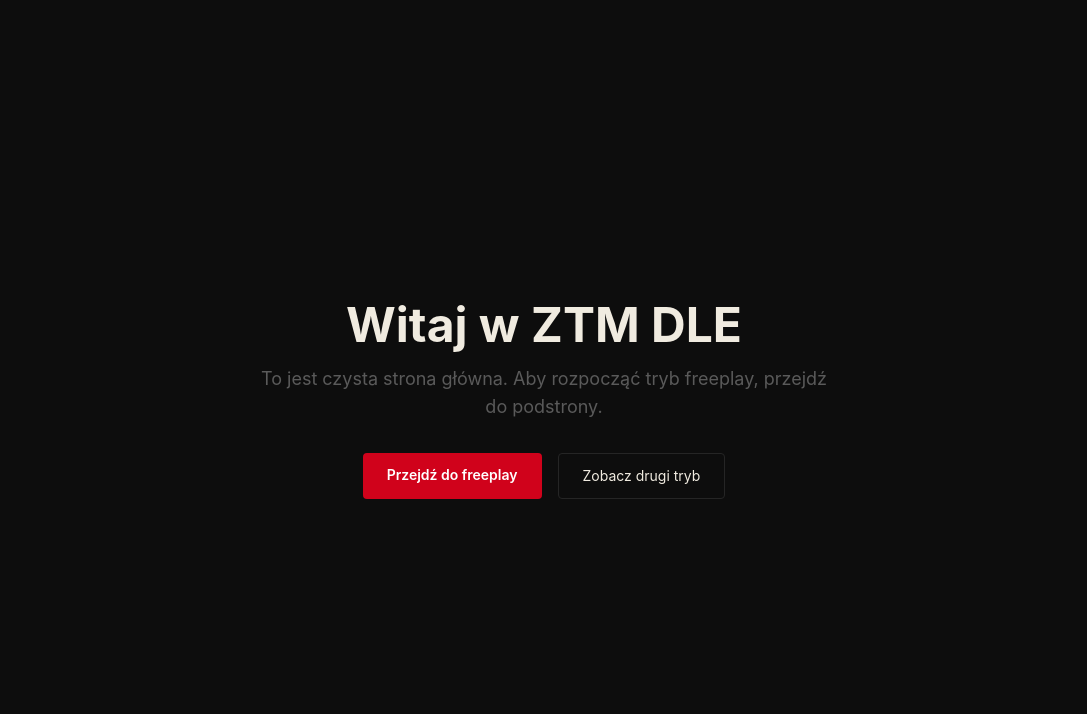
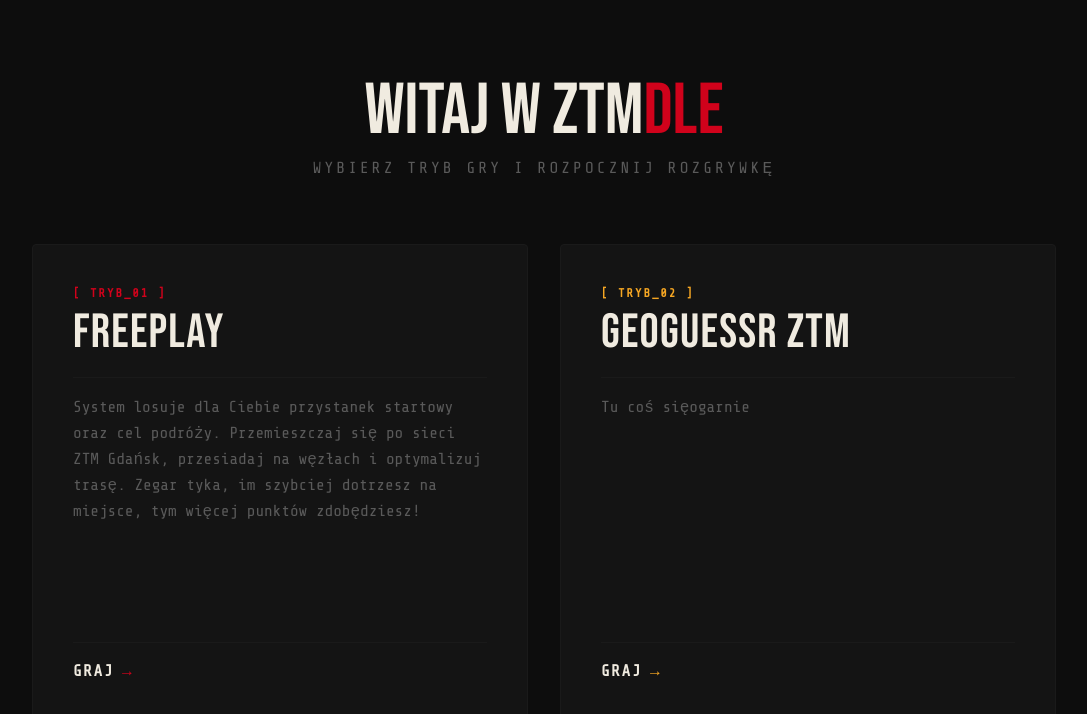
Before and after one commit to MajewskiAdrian/ztmdle, a React (Vite) app in the folder frontend/: page / in a window 1280 px wide. Shown: the top 714 px of the page, without its empty margins (96-1183 px from the left). Built offline with nearby package versions, Linux system fonts and the light colour scheme.

Commit message:
feat: implement new homepage layout and components

```diff
--- a/frontend/src/pages/HomePage.jsx
+++ b/frontend/src/pages/HomePage.jsx
@@ -2,26 +2,67 @@
 
 export default function HomePage() {
   return (
-    <div className="min-h-screen bg-bg text-text flex flex-col items-center justify-center p-8">
-      <div className="max-w-xl text-center">
-        <h1 className="text-5xl font-bold mb-4">Witaj w ZTM DLE</h1>
-        <p className="text-lg text-muted mb-8">
-          To jest czysta strona główna. Aby rozpocząć tryb freeplay, przejdź do podstrony.
+    <div className="min-h-screen bg-bg text-text flex flex-col items-center justify-center p-6 sm:p-12 selection:bg-red selection:text-white">
+
+      <div className="max-w-3xl text-center mb-16">
+        <h1 className="text-6xl sm:text-7xl font-bebas mb-2">
+          WITAJ W ZTM<span className="text-red">DLE</span>
+        </h1>
+        <p className="font-share text-s tracking-[0.2em] text-muted">
+          WYBIERZ TRYB GRY I ROZPOCZNIJ ROZGRYWKĘ
         </p>
-        <div className="flex flex-col sm:flex-row justify-center gap-4">
+      </div>
+
+      <div className="grid grid-cols-1 md:grid-cols-2 gap-8 max-w-5xl w-full">
+
         <Link
           to="/freeplay"
-            className="rounded bg-red px-6 py-3 text-white text-sm font-semibold hover:bg-red/90"
+          className="group relative flex flex-col justify-between border border-panel2 bg-panel p-10 h-[30rem] transition-all duration-200 hover:border-red hover:-translate-y-1.5 rounded-sm overflow-hidden"
         >
-            Przejdź do freeplay
+          <div className="absolute top-3 left-3 w-3 h-3 border-t border-l border-red opacity-0 group-hover:opacity-100 transition-opacity duration-200"></div>
+          <div className="absolute bottom-3 right-3 w-3 h-3 border-b border-r border-red opacity-0 group-hover:opacity-100 transition-opacity duration-200"></div>
+
+          <div>
+            <span className="font-share text-xs tracking-[2px] text-red font-bold block mb-1">
+              [ TRYB_01 ]
+            </span>
+            <h2 className="font-bebas text-5xl tracking-wide mt-2 group-hover:text-red transition-colors duration-200">
+              FREEPLAY
+            </h2>
+            <p className="font-share text-base text-muted leading-relaxed mt-5 pt-4 border-t border-panel2">
+              System losuje dla Ciebie przystanek startowy oraz cel podróży. Przemieszczaj się po sieci ZTM Gdańsk, przesiadaj na węzłach i optymalizuj trasę. Zegar tyka, im szybciej dotrzesz na miejsce, tym więcej punktów zdobędziesz!
+            </p>
+          </div>
+
+          <div className="font-share text-s tracking-widest text-text font-bold flex items-center gap-2 pt-4 mt-auto border-t border-panel2">
+            GRAJ <span className="text-red group-hover:translate-x-1.5 transition-transform duration-300">→</span>
+          </div>
         </Link>
+
         <Link
-            to="/second-mode"
-            className="rounded border border-border px-6 py-3 text-text text-sm hover:bg-surface"
+          to="/geoguessr"
+          className="group relative flex flex-col justify-between border border-panel2 bg-panel p-10 h-[30rem] transition-all duration-200 hover:border-amber hover:-translate-y-1.5 rounded-sm overflow-hidden"
         >
-            Zobacz drugi tryb
+          <div className="absolute top-3 left-3 w-3 h-3 border-t border-l border-amber opacity-0 group-hover:opacity-100 transition-opacity duration-200"></div>
+          <div className="absolute bottom-3 right-3 w-3 h-3 border-b border-r border-amber opacity-0 group-hover:opacity-100 transition-opacity duration-200"></div>
+
+          <div>
+            <span className="font-share text-xs tracking-[2px] text-amber font-bold block mb-1">
+              [ TRYB_02 ]
+            </span>
+            <h2 className="font-bebas text-5xl tracking-wide mt-2 group-hover:text-amber transition-colors duration-200">
+              GEOGUESSR ZTM
+            </h2>
+            <p className="font-share text-base text-muted leading-relaxed mt-5 pt-4 border-t border-panel2">
+              Tu coś sięogarnie
+            </p>
+          </div>
+
+          <div className="font-share text-s tracking-widest text-text font-bold flex items-center gap-2 pt-4 mt-auto border-t border-panel2">
+            GRAJ <span className="text-amber group-hover:translate-x-1.5 transition-transform duration-300">→</span>
+          </div>
         </Link>
-        </div>
+
       </div>
     </div>
   )
```
Also changed, not shown: 1 other file (tests, documents, lock files or other folders). Lines whose indentation alone changed are shown as unchanged.
